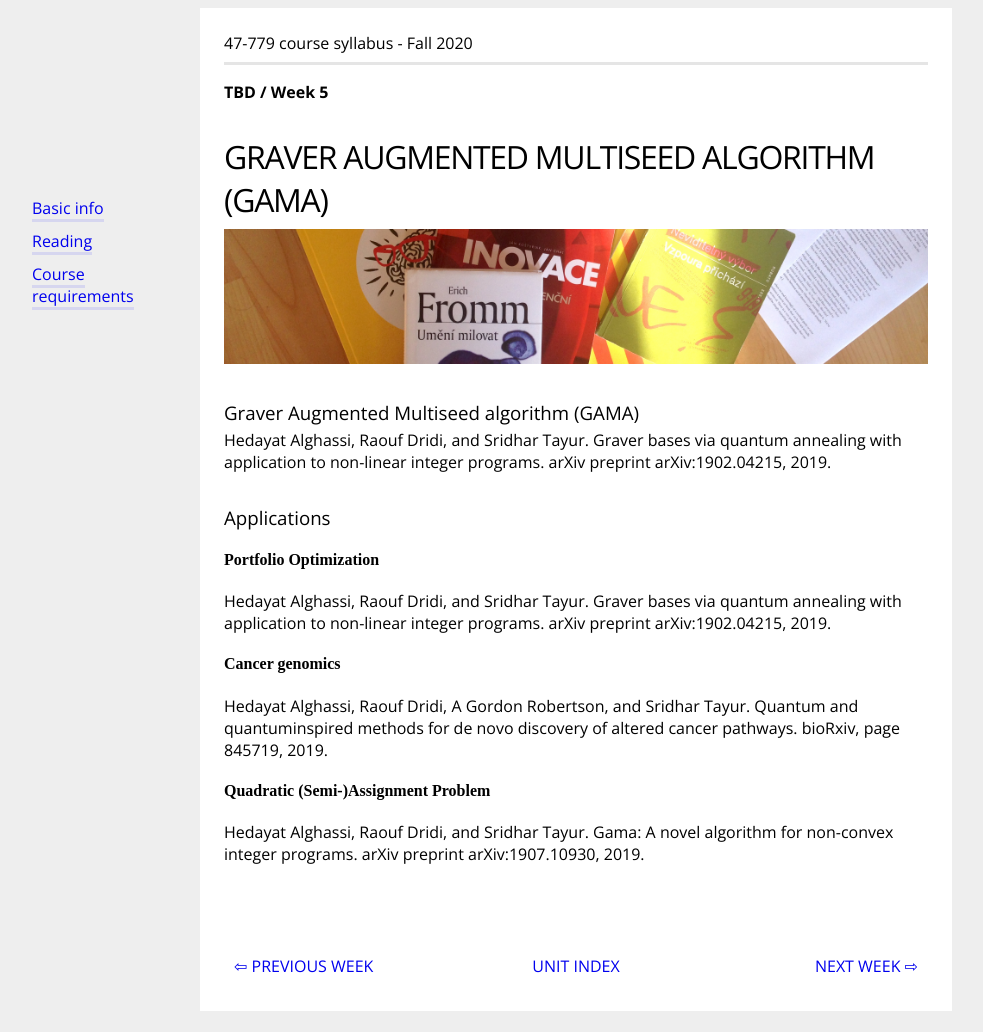
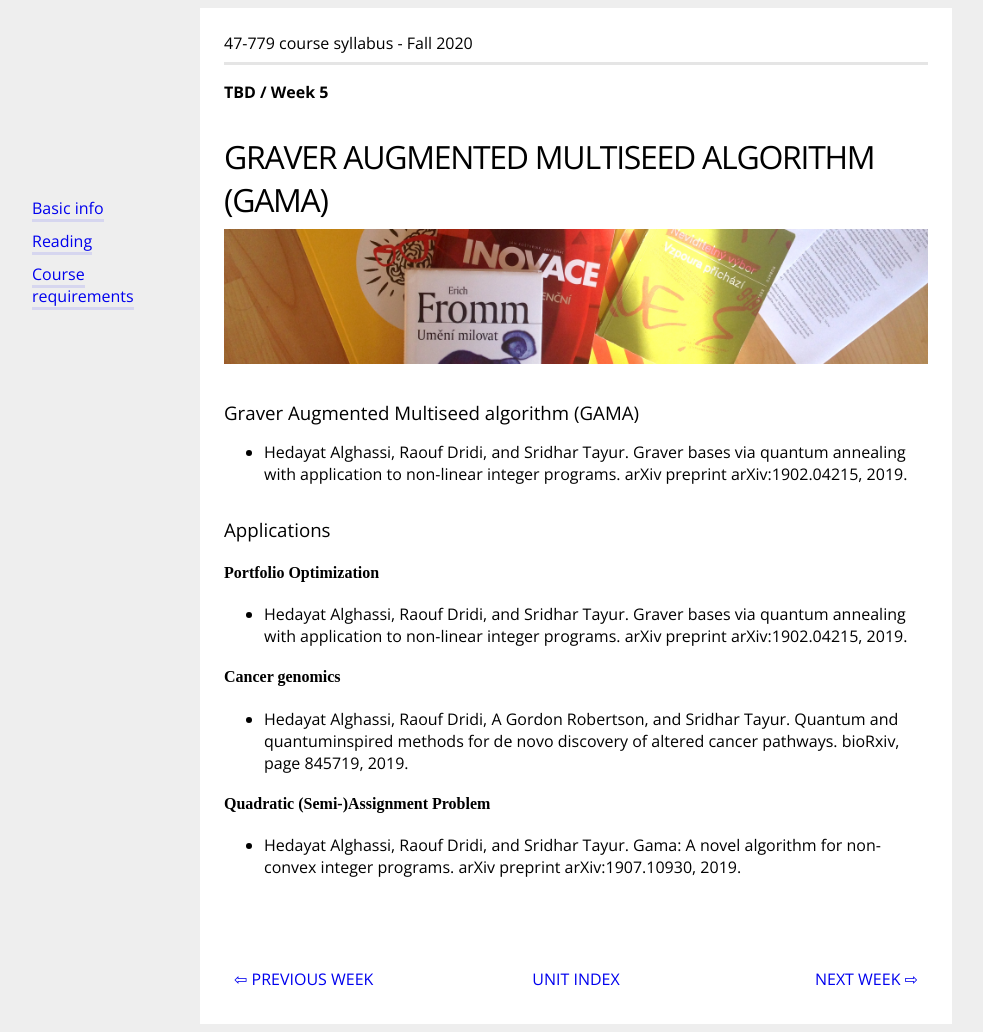
Before and after one commit to bernalde/QuIP, a Jekyll site: the page built from _syllabus/5-gama.md, in a window 1280 px wide. Shown: the whole page, without its empty margins (64-1047 px from the left). Built offline with Jekyll 4.4.1, drawn with Linux system fonts in a browser that asks for light colours.

```diff
--- a/_syllabus/5-gama.md
+++ b/_syllabus/5-gama.md
@@ -4,19 +4,19 @@ day: TBD
 title: Graver Augmented Multiseed algorithm (GAMA)
 ---
 ### Graver Augmented Multiseed algorithm (GAMA)
-Hedayat Alghassi, Raouf Dridi, and Sridhar Tayur. Graver bases via quantum annealing with application
+- Hedayat Alghassi, Raouf Dridi, and Sridhar Tayur. Graver bases via quantum annealing with application
 to non-linear integer programs. arXiv preprint arXiv:1902.04215, 2019.
 
 ### Applications
 
 #### Portfolio Optimization
-Hedayat Alghassi, Raouf Dridi, and Sridhar Tayur. Graver bases via quantum annealing with application
+- Hedayat Alghassi, Raouf Dridi, and Sridhar Tayur. Graver bases via quantum annealing with application
 to non-linear integer programs. arXiv preprint arXiv:1902.04215, 2019.
 
 #### Cancer genomics
-Hedayat Alghassi, Raouf Dridi, A Gordon Robertson, and Sridhar Tayur. Quantum and quantuminspired
+- Hedayat Alghassi, Raouf Dridi, A Gordon Robertson, and Sridhar Tayur. Quantum and quantuminspired
 methods for de novo discovery of altered cancer pathways. bioRxiv, page 845719, 2019.
 
 #### Quadratic (Semi-)Assignment Problem
-Hedayat Alghassi, Raouf Dridi, and Sridhar Tayur. Gama: A novel algorithm for non-convex integer
+- Hedayat Alghassi, Raouf Dridi, and Sridhar Tayur. Gama: A novel algorithm for non-convex integer
 programs. arXiv preprint arXiv:1907.10930, 2019.
```
